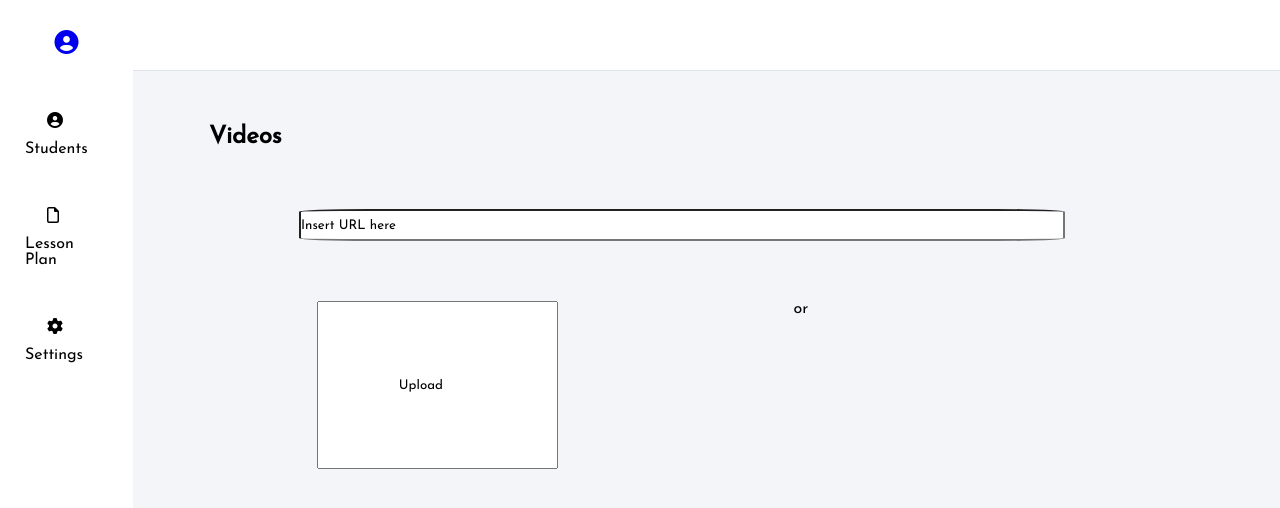
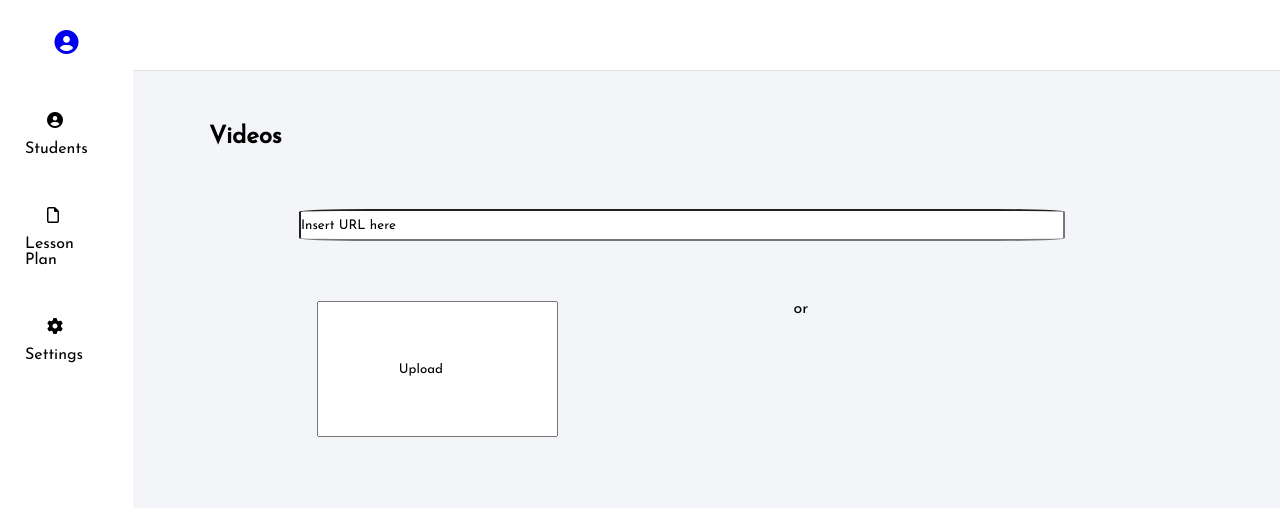
Before and after one commit to Shivani199807/htmldesign, a plain HTML site: page lesson.html in a window 1280 px wide. Drawn offline with Linux system fonts and the light colour scheme.

Commit message:
Update style.css

```diff
--- a/css/style.css
+++ b/css/style.css
@@ -126,7 +126,7 @@ body {
 .inputstyle1 {
   width: 21%;
   margin-left: -52px;
-  height: 21vh;
+  height: 136px;
 }
 
 .upload {
```
